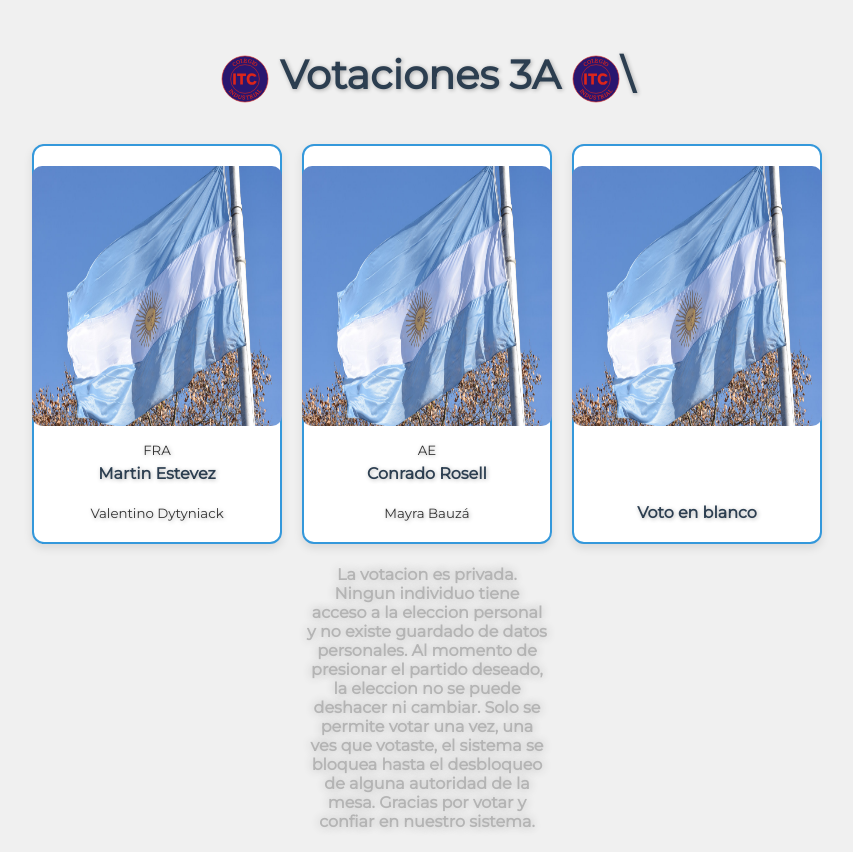
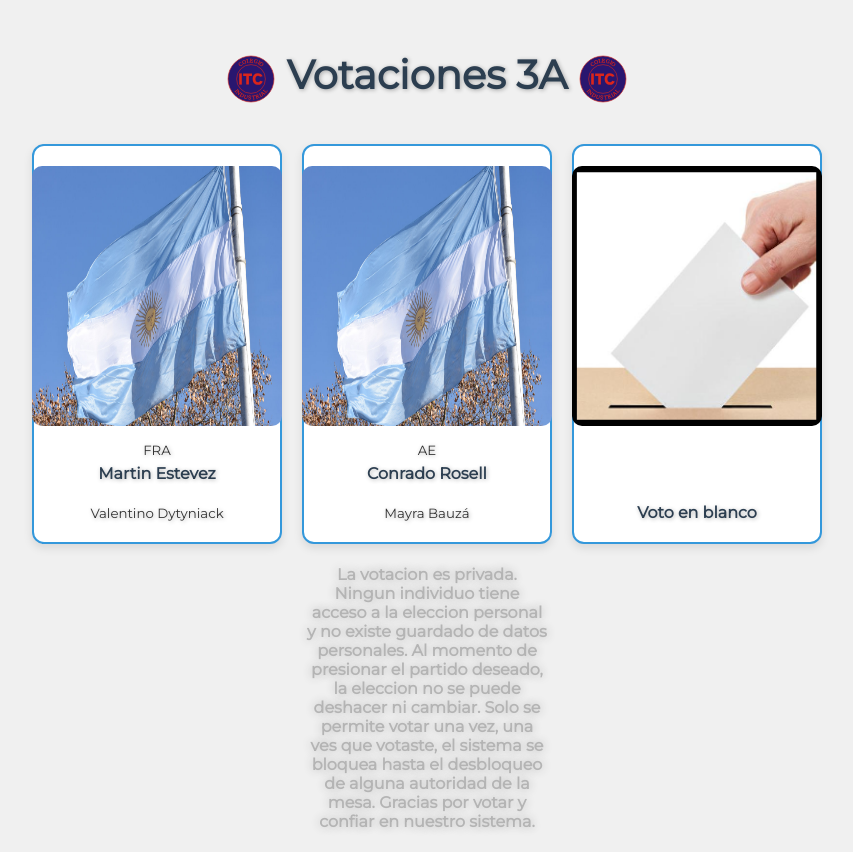
Before and after one commit to wLauti/-SV, a plain HTML site: page votacion.html in a window 1280 px wide. Shown: the whole page, without its empty margins (213-1066 px from the left). Drawn offline with Linux system fonts and the light colour scheme.

Commit message:
Update votacion.html

```diff
--- a/votacion.html
+++ b/votacion.html
@@ -26,7 +26,7 @@
         Votaciones 3A
 
         <!-- Logo del ITC derecho -->
-        <img class="e1" src="src/assets/Logo.svg" alt="No se pudo cargar la imagen." height="50">\
+        <img class="e1" src="src/assets/Logo.svg" alt="No se pudo cargar la imagen." height="50">
 
     </h1>
 
@@ -66,7 +66,7 @@
 
         <button class="voting-button" id="Blanco" onclick="selectParty('Blanco')"> <!-- Boton de voto en blanco -->
 
-            <img src="src/assets/StartBackground.png" alt="Imagen no disponible" height="260" width="250"> <!-- Imagen de voto en blanco -->
+            <img src="src/assets/VotoEnBlanco.png" alt="Imagen no disponible" height="260" width="250"> <!-- Imagen de voto en blanco -->
 
             <span><strong>Voto en blanco</strong></span> <!-- Texto de voto en blanco -->
 
```
